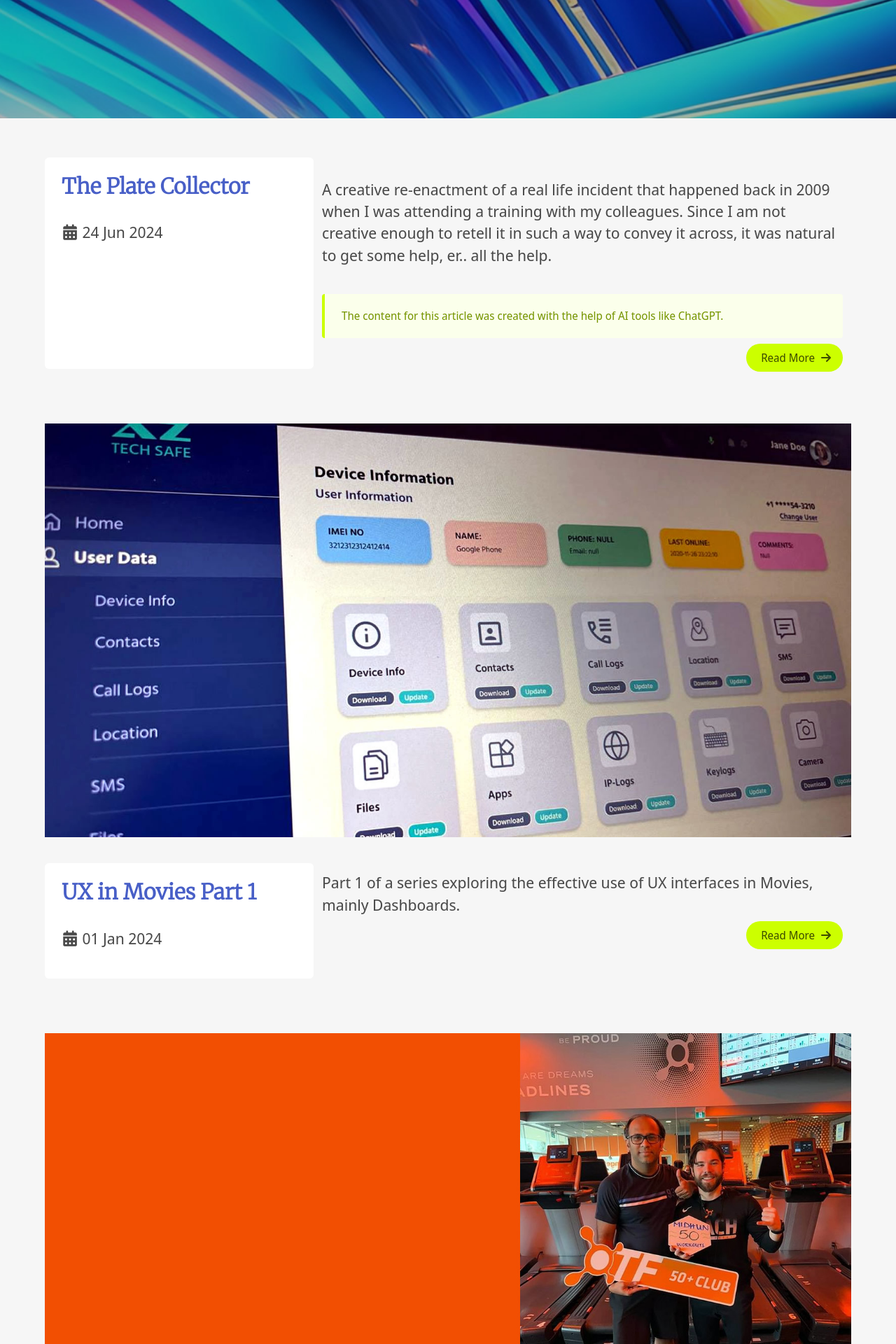
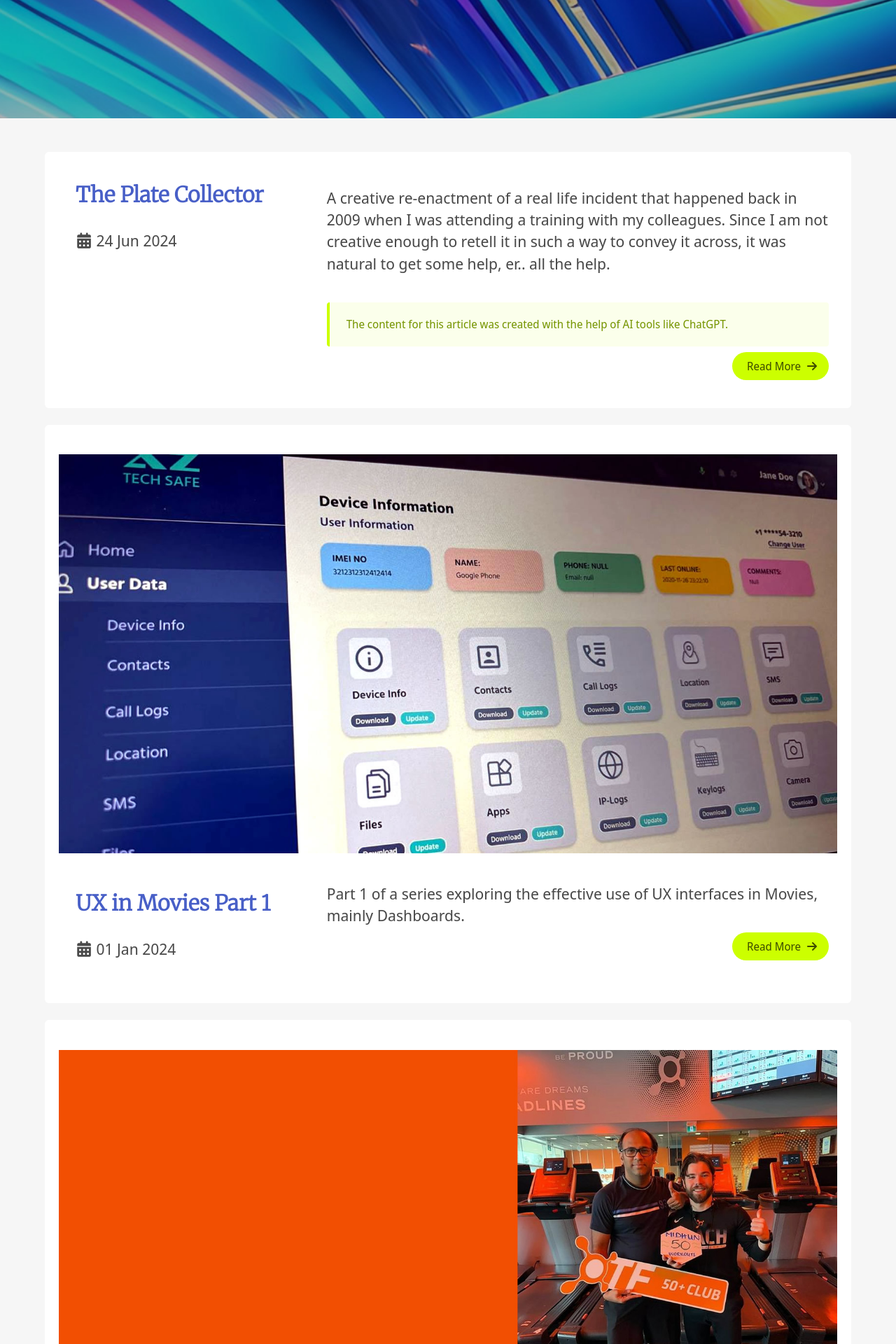
Before and after one commit to midhunhk/midhunhk.github.io, a Jekyll site: the page built from blog/index.html, in a window 1280 px wide. Shown: the part 390-2310 px from the top of the page at 70% size. Built offline with Jekyll 4.4.1, drawn with Linux system fonts in a browser that asks for light colours; nearby versions of some CDN libraries; the list of posts is cut into pages by our own code; comment, search, counter and statistics services are not loaded; a style sheet for code colours, icons or effects is not loaded.

Commit message:
Update blog content layout

```diff
--- a/blog/index.html
+++ b/blog/index.html
@@ -8,7 +8,7 @@
 
 <!-- This loops through the paginated posts -->
 {% for post in paginator.posts %}
-  <div class="content">
+  <div class="content box is-shadowless">
 
     {% if post.featured %}
       <a href="{{ post.url }}">
@@ -18,8 +18,8 @@
       </a>
     {% endif %}
 
-    <div class="columns m-0 py-2">
-      <div class="column is-4 box is-shadowless p-5">
+    <div class="columns m-0 p-0">
+      <div class="column is-4 p-5">
         <h1 class="post-title is-family-secondary">
           <a href="{{ post.url }}">{{ post.title }}</a>
         </h1>
```
